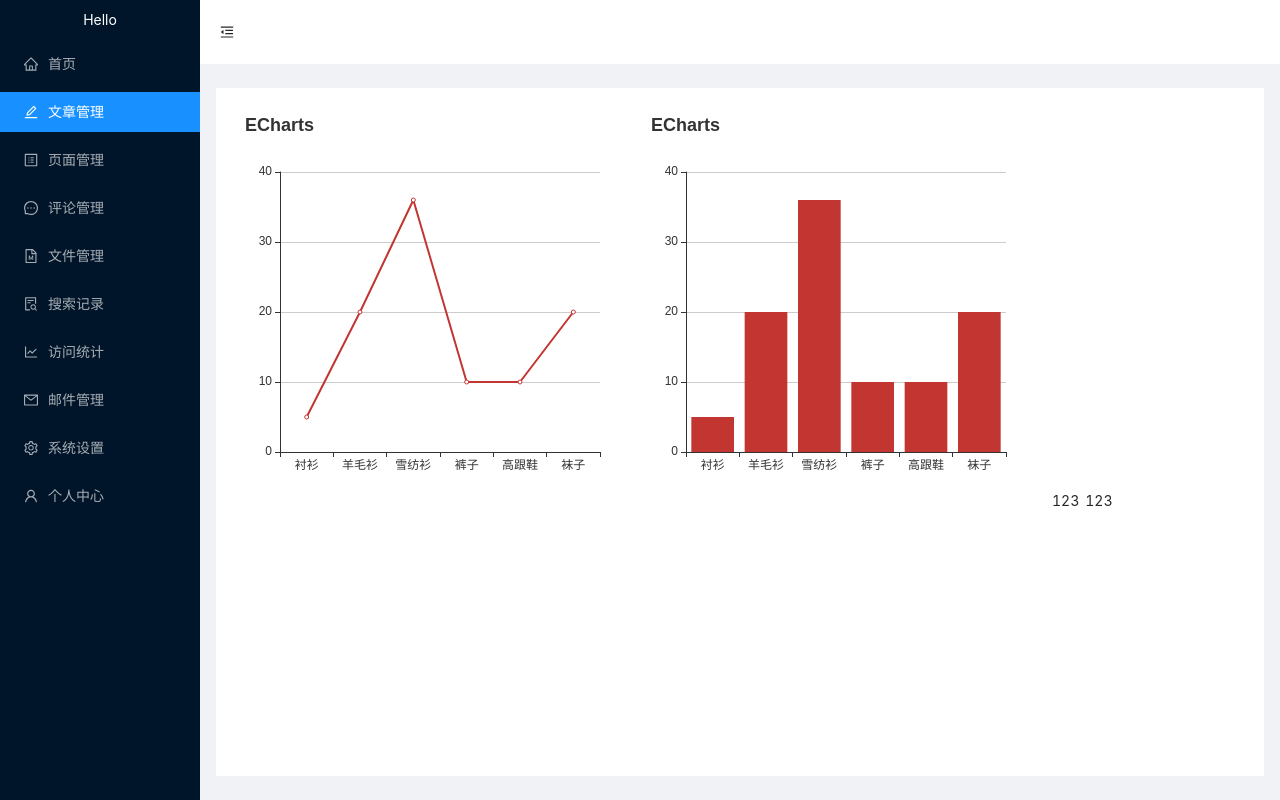
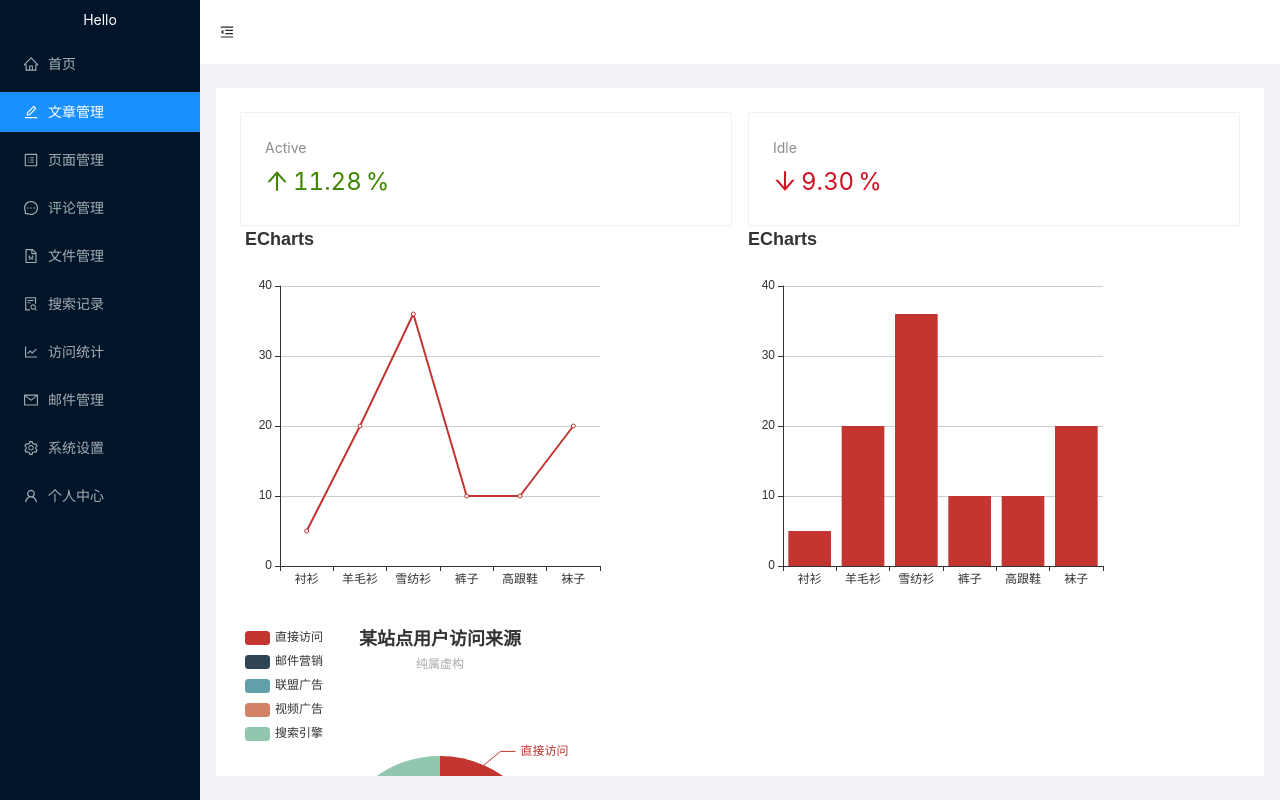
Before and after one commit to Kian-404/react-ts-vite, a React (Vite) app: page / in a window 1280 px wide. Built offline with nearby package versions, Linux system fonts and the light colour scheme.

Commit message:
:sparkles: 添加饼图和统计信息

```diff
--- /dev/null
+++ b/src/components/Charts/pie.tsx
@@ -0,0 +1,56 @@
+import React, { useEffect } from 'react';
+
+// 引入 ECharts 主模块
+import echarts from 'echarts';
+
+const PieChart = () => {
+  useEffect(() => {
+    const element: any = document.querySelector('#pieChart');
+    var myChart = echarts.init(element);
+    // 绘制图表
+    myChart.setOption({
+      title: {
+        text: '某站点用户访问来源',
+        subtext: '纯属虚构',
+        left: 'center'
+      },
+      tooltip: {
+        trigger: 'item',
+        formatter: '{a} <br/>{b} : {c} ({d}%)'
+      },
+      legend: {
+        orient: 'vertical',
+        left: 'left',
+        data: ['直接访问', '邮件营销', '联盟广告', '视频广告', '搜索引擎']
+      },
+      series: [
+        {
+          name: '访问来源',
+          type: 'pie',
+          radius: '55%',
+          center: ['50%', '60%'],
+          data: [
+            { value: 335, name: '直接访问' },
+            { value: 310, name: '邮件营销' },
+            { value: 234, name: '联盟广告' },
+            { value: 135, name: '视频广告' },
+            { value: 1548, name: '搜索引擎' }
+          ],
+          emphasis: {
+            itemStyle: {
+              shadowBlur: 10,
+              shadowOffsetX: 0,
+              shadowColor: 'rgba(0, 0, 0, 0.5)'
+            }
+          }
+        }
+      ]
+    });
+  })
+
+  return (
+    <div id="pieChart" style={{ width: 400, height: 400 }}></div>
+  );
+}
+
+export default PieChart;
--- /dev/null
+++ b/src/components/Dashboard/index.tsx
@@ -0,0 +1,38 @@
+import React from 'react'
+import { Statistic, Card, Row, Col } from 'antd';
+import { ArrowUpOutlined, ArrowDownOutlined } from '@ant-design/icons';
+
+const Dashboard =() =>{
+  return (
+    <div className="site-statistic-demo-card">
+    <Row gutter={16}>
+      <Col xs={24} sm={24} md={12} lg={12} xl={12}>
+        <Card>
+          <Statistic
+            title="Active"
+            value={11.28}
+            precision={2}
+            valueStyle={{ color: '#3f8600' }}
+            prefix={<ArrowUpOutlined />}
+            suffix="%"
+          />
+        </Card>
+      </Col>
+      <Col xs={24} sm={24} md={12} lg={12} xl={12}>
+        <Card>
+          <Statistic
+            title="Idle"
+            value={9.3}
+            precision={2}
+            valueStyle={{ color: '#cf1322' }}
+            prefix={<ArrowDownOutlined />}
+            suffix="%"
+          />
+        </Card>
+      </Col>
+    </Row>
+  </div>
+  )
+}
+
+export default Dashboard;
--- a/src/views/Home/index.tsx
+++ b/src/views/Home/index.tsx
@@ -1,22 +1,24 @@
 import React, { FC } from 'react'
+import Dashboard from '../../components/Dashboard'
 import LineChart from '../../components/Charts/line'
 import BarChart from '../../components/Charts/bar'
+import PieChart from '../../components/Charts/pie'
 import { Row, Col } from 'antd';
 const Home: FC = () => {
   return (
     <div className="home-page">
       <Row align="bottom" gutter={{ xs: 24, sm: 12, md: 12, lg: 8, xl: 6 }} >
-        <Col >
+        <Col span={24}>
+          <Dashboard />
+        </Col>
+        <Col xs={24} sm={24} md={24} lg={12} xl={12}>
           <LineChart />
         </Col>
-        <Col >
+        <Col xs={24} sm={24} md={24} lg={12} xl={12}>
           <BarChart />
         </Col>
-        <Col >
-          123
-        </Col>
-        <Col >
-          123
+        <Col xs={24} sm={24} md={24} lg={12} xl={12}>
+          <PieChart/>
         </Col>
       </Row>
 
```
